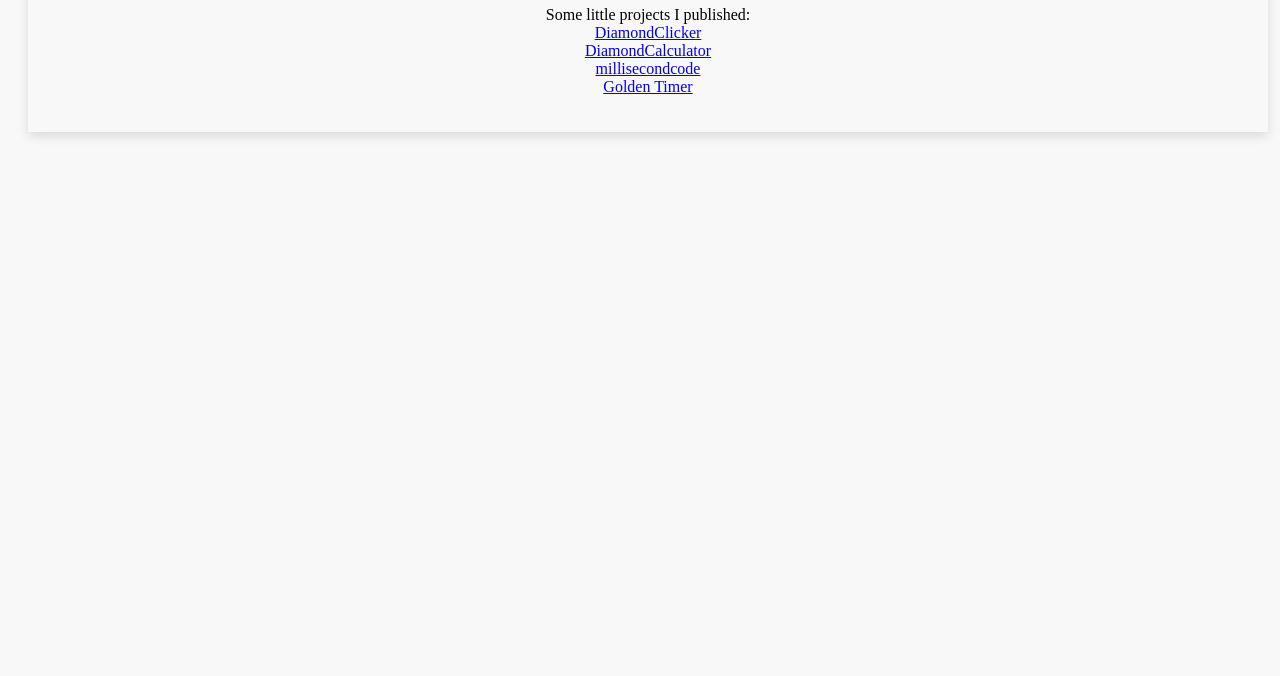
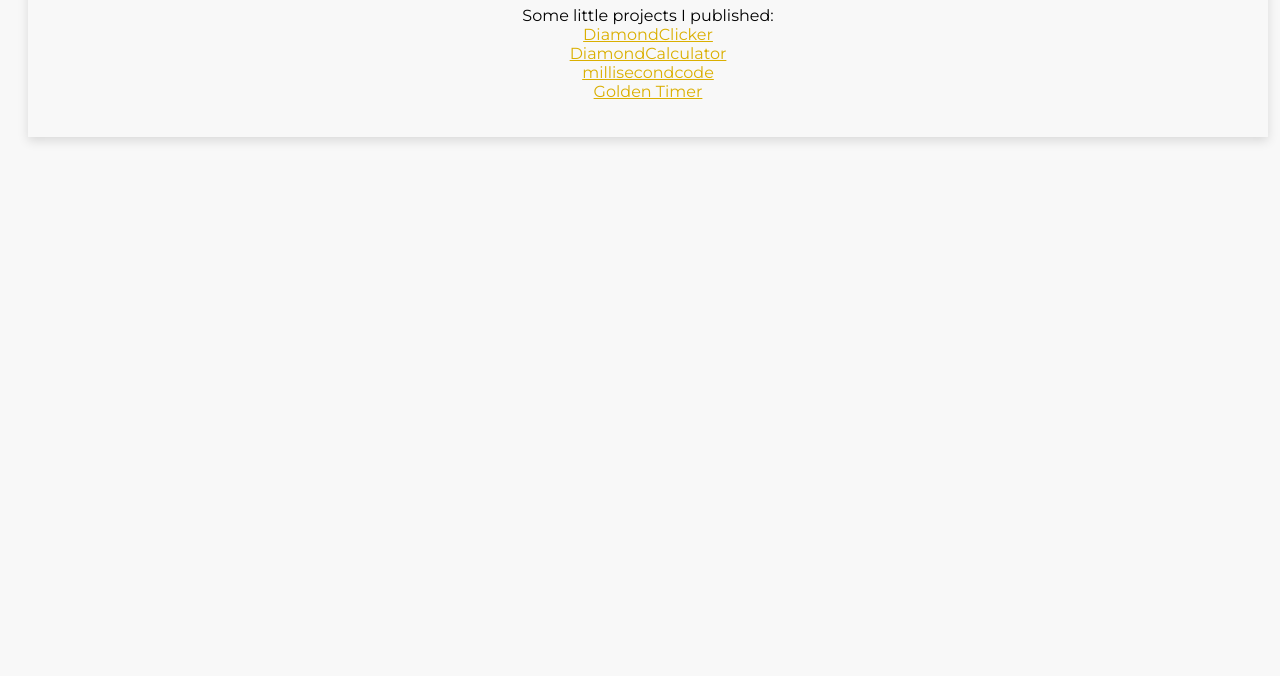
Before and after one commit to moviemusic1/moviemusic1.github.io, a plain HTML site: page index.html in a window 1280 px wide. Shown: the part 124-800 px from the top of the page. Drawn offline with Linux system fonts and the light colour scheme.

Commit message:
Update style.css

```diff
--- a/style.css
+++ b/style.css
@@ -20,3 +20,16 @@ h1 {
 	font-weight: 700;
 	color: black;
 }
+
+p {
+	font-family: 'Montserrat', sans-serif;
+}
+
+a {
+	color: rgb(218,175,0);
+	transition: 250ms;
+}
+
+a:hover {
+	color: rgb(255,175,0);
+}
```
